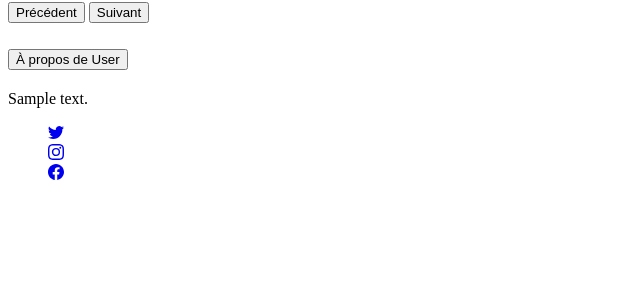
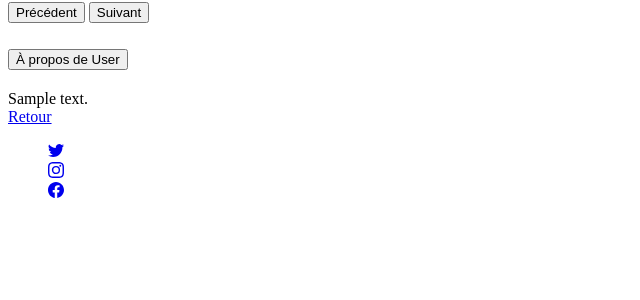
Before and after one commit to williambouet/TEST, a Symfony app: template templates/artist/index.html.twig in a window 1280 px wide. Shown: the part 402-702 px from the top of the page, without its empty margins (0-640 px from the left). Run offline with Twig, Linux system fonts and the light colour scheme; the template is opened without the code that fills it: most values are stand-ins (such as "Sample title", 1, 10 or a date in 2020); some libraries are stand-ins or nearby versions.

Commit message:
fix button return

```diff
--- a/templates/artist/index.html.twig
+++ b/templates/artist/index.html.twig
@@ -29,5 +29,8 @@
 				</div>
 			{% endfor %}
 		</div>
+				<div class="d-flex justify-content-end">
+		      <a class="btn btn-outline-primary" href="{{ path('app_index') }}"><i class="me-2 bi bi-arrow-left-square"></i>Retour</a>
+		</div>
 	</div>
 {% endblock %}
--- a/templates/artist/showOneArtist.html.twig
+++ b/templates/artist/showOneArtist.html.twig
@@ -48,6 +48,8 @@
 
 
 		</div>
-
+		<div class="d-flex justify-content-end">
+		      <a class="btn btn-outline-primary" href="{{ path('app_index') }}"><i class="me-2 bi bi-arrow-left-square"></i>Retour</a>
+		</div>
 	</div>
 </div>{% endblock %}
--- a/templates/category/inspirationShow.html.twig
+++ b/templates/category/inspirationShow.html.twig
@@ -58,6 +58,8 @@
 				{% include "component/_chat.html.twig" %}
 			</div>
 		</div>
-
+<div class="d-flex justify-content-end">
+		      <a class="btn btn-outline-primary" href="{{ path('app_inspiration_category', { id: artwork.category.id }) }}"><i class="me-2 bi bi-arrow-left-square"></i>Retour</a>
+		</div>
 	</div>
 {% endblock %}
--- a/templates/comment/edit.html.twig
+++ b/templates/comment/edit.html.twig
@@ -14,6 +14,9 @@
 				{# TODO: faire un include de bouton retour #}
 			</div>
 		</div>
+				<div class="d-flex justify-content-end">
+		      <a class="btn btn-outline-primary" href="{{ path('app_comment_index') }}"><i class="me-2 bi bi-arrow-left-square"></i>Retour</a>
+		</div>
 	</div>
 
 {% endblock %}
--- a/templates/comment/index.html.twig
+++ b/templates/comment/index.html.twig
@@ -46,6 +46,9 @@
 				</table>
 
 			</div>
+					<div class="d-flex justify-content-end">
+		      <a class="btn btn-outline-primary" href="{{ path('app_index') }}"><i class="me-2 bi bi-arrow-left-square"></i>Retour</a>
+		</div>
 		</div>
 	</div>
 {% endblock %}
--- a/templates/component/_carousel.html.twig
+++ b/templates/component/_carousel.html.twig
@@ -13,8 +13,8 @@
 			<div class="carousel-item {{ loop.first ? 'active' : '' }}">
 				<img src="{{ artwork.artwork is null ? "https://fakeimg.pl/350x200/?text=En%20cours&font=lobster": vich_uploader_asset(artwork) }}" class="d-block w-100" alt="Une oeuvre de {{ artist.user.lastname }}">
 				<div class="carousel-caption d-none d-md-block">
-					<h5>{{ artwork.name }}</h5>
-					<p>{{ artwork.tool }}</p>
+					<h5 class="text-truncate" >{{ artwork.name }}</h5>
+					<p class="text-truncate">{{ artwork.tool }}</p>
 				</div>
 			</div>
 
--- a/templates/component/_footer.html.twig
+++ b/templates/component/_footer.html.twig
@@ -1,7 +1,7 @@
 {% block footer %}
 
-	<footer class="position-sticky mt-5 bg-dark  ">
-		<div class="container ">
+	<footer class="mt-5 bg-dark position-relative ">
+		<div class="container position-absolute bottom-0 start-0">
 			<div class="row d-flex justify-content-center">
 				<div class="col-12 col-sm-4">
 
--- a/templates/home/index.html.twig
+++ b/templates/home/index.html.twig
@@ -32,9 +32,9 @@
 				{% for category in categories %}
 
 					<div class="col-12 col-sm-6">
-						<h3 class="font-subtitle fs-2 mb-0 mt-2 text-center bg-shadow rounded-top shadow">{{ category.name }}</h3>
+						<h3 class="font-subtitle fs-2 mb-0 mt-5 text-center bg-shadow rounded-top shadow">{{ category.name }}</h3>
 						<a href="{{ path('app_inspiration_category', { 'id': category.id }) }}" class="shadow">
-							<img src="{{ category.placeholder is null ? "https://fakeimg.pl/350x200/?text=Oops&font=lobster" : vich_uploader_asset(category) }}" class="d-block w-100 h-75 rounded-bottom" alt="Une image">
+							<img src="{{ category.placeholder is null ? "https://fakeimg.pl/350x200/?text=Oops&font=lobster" : vich_uploader_asset(category) }}" class="d-block w-100 categoryHome rounded-bottom" alt="Une image">
 						</a>
 					</div>
 				{% endfor %}
--- a/templates/user/index.html.twig
+++ b/templates/user/index.html.twig
@@ -40,6 +40,8 @@
 				{% endfor %}
 			</tbody>
 		</table>
+		<div class="d-flex justify-content-end">
+		      <a class="btn btn-outline-primary" href="{{ path('app_index') }}"><i class="me-2 bi bi-arrow-left-square"></i>Retour</a>
+		</div>
 	</div>
-
 {% endblock %}
```
Also changed, not shown: assets/styles/home.scss (+6 -1 lines), templates/category/index.html.twig (+8 -4 lines), templates/category/inspiration.html.twig (+7 -2 lines), 1 other file.
